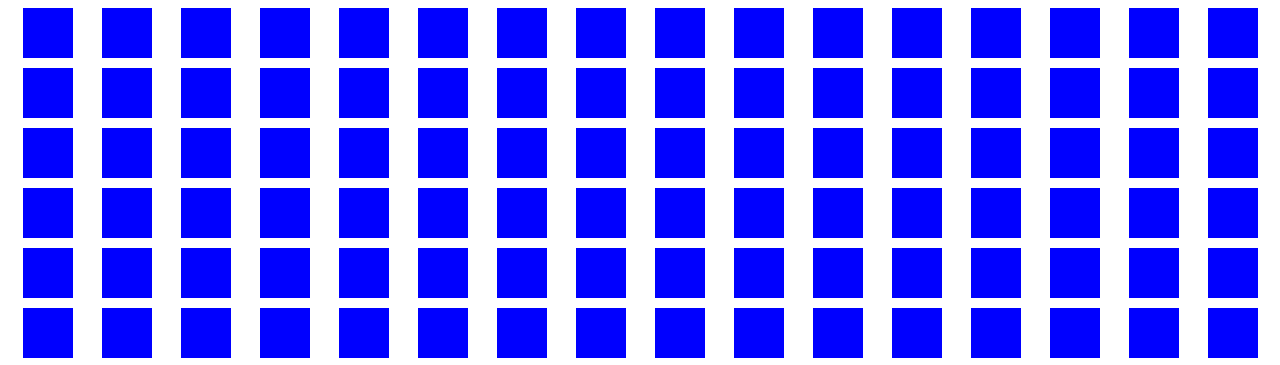
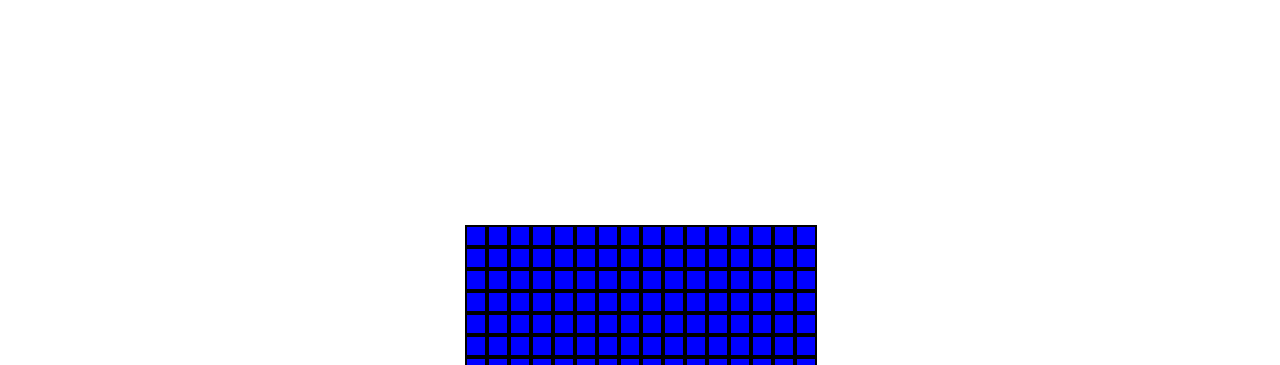
Before and after one commit to UltimateFinnish/odin-etch, a plain HTML site: page index.html in a window 1280 px wide. Shown: the top 365 px of the page. Drawn offline with Linux system fonts and the light colour scheme.

Commit message:
Centered the grid, added black borders to the cells.

```diff
--- a/styles.css
+++ b/styles.css
@@ -1,14 +1,28 @@
 .container {
     display: grid;
-    grid-template: repeat(16, 1fr) / repeat(16, 1fr);
-    justify-items: center;
-    row-gap: 10px;
+    grid-template: repeat(16, 20px) / repeat(16, 20px);
+    row-gap: 2px;
+    column-gap: 2px;
+    max-width: max-content;
+    margin: auto;
+    position: absolute;
+    top: 0;
+    bottom: 0;
+    left: 0;
+    right: 0;
+    align-content: center;
+}
+
+body {
 
 }
 
 .cell {
     display: grid;
-    width: 50px;
-    height: 50px;
+    width: 18px;
+    height: 18px;
     background-color: blue;
+    border: solid;
+    border-width: 2px;
+    border-color: black;
 }
```
